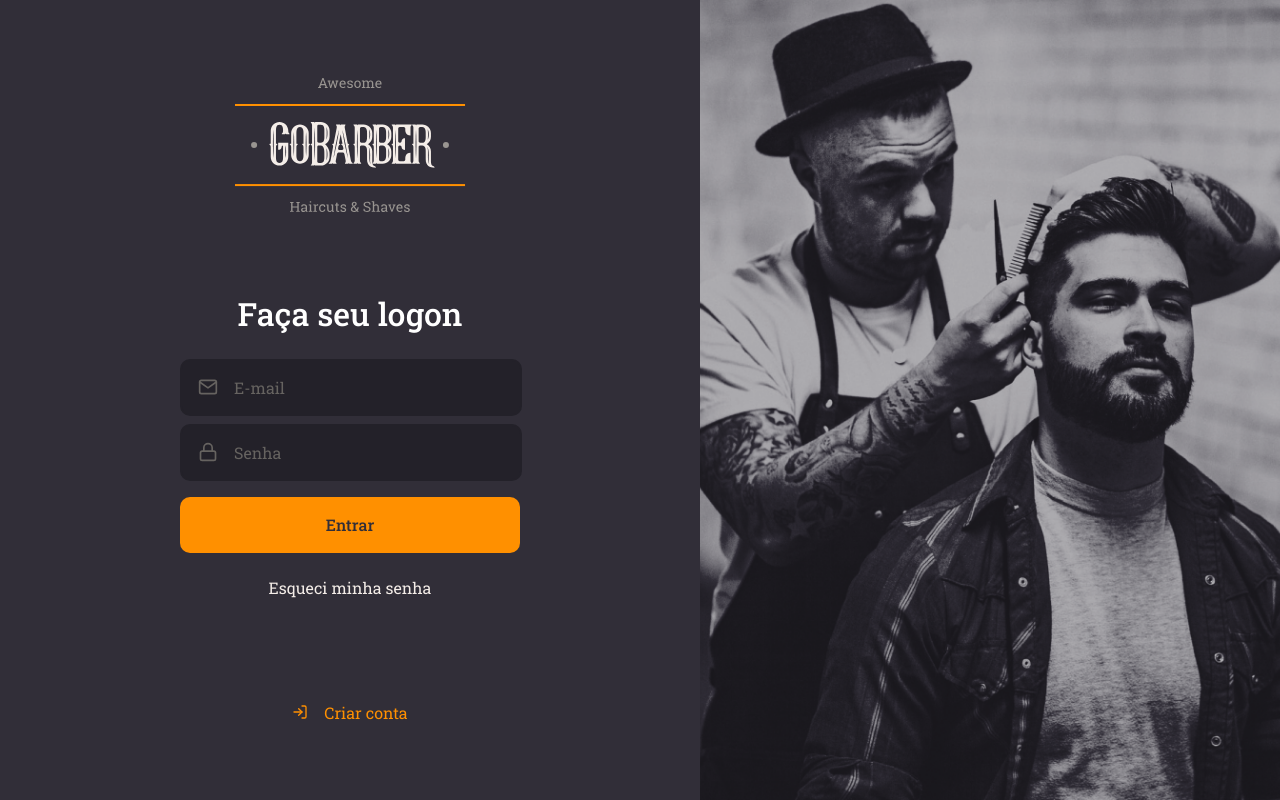
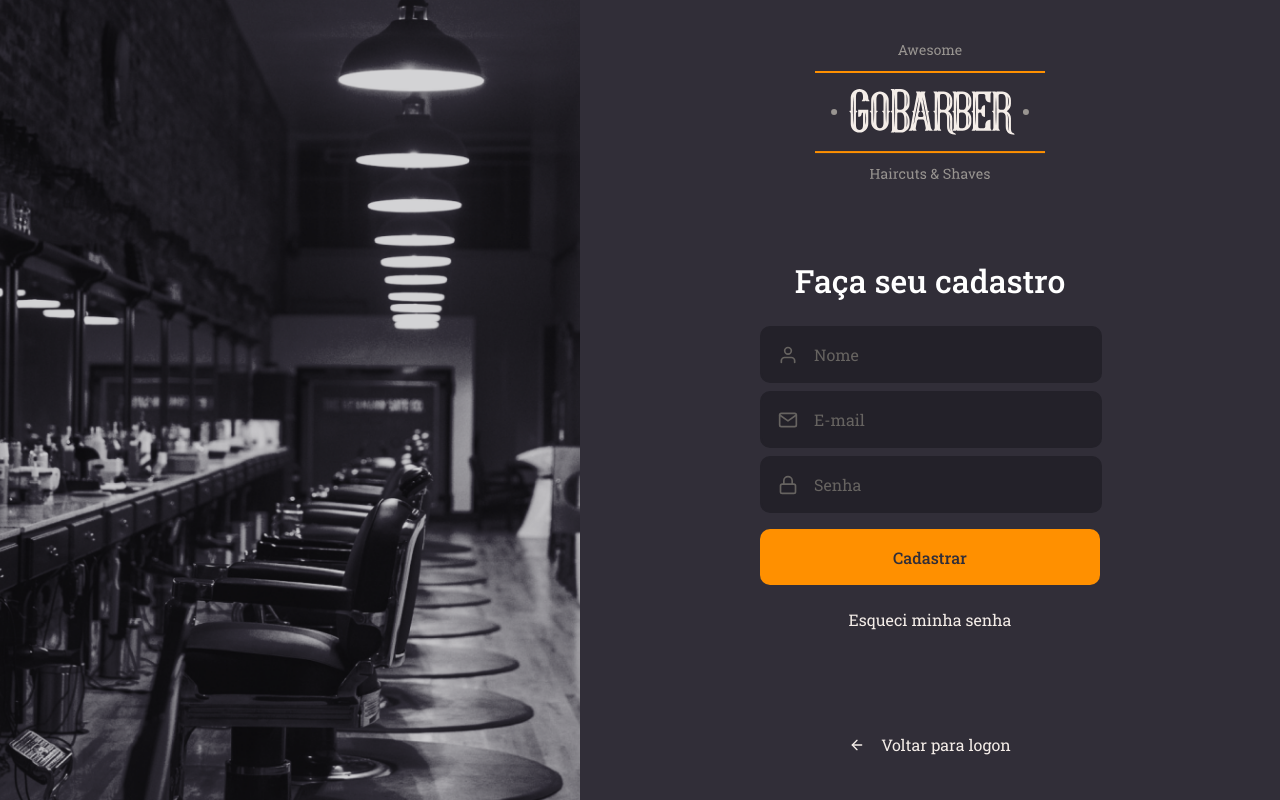
Before and after one commit to RenanRPDR/gobarber-web, a React (Create React App) app: page / in a window 1280 px wide. Built offline with nearby package versions, Linux system fonts and the light colour scheme.

Commit message:
Pagina de cadastro pronta.

```diff
--- a/src/App.tsx
+++ b/src/App.tsx
@@ -1,11 +1,13 @@
 import React from 'react';
 
-import SignIn from './pages/SignIn';
+// import SignIn from './pages/SignIn';
+import SignUp from './pages/SignUp';
 import GlobalStyle from './styles/global';
 
 const App: React.FC = () => (
   <>
-    <SignIn />
+    <SignUp />
+
     <GlobalStyle />
   </>
 );
--- /dev/null
+++ b/src/pages/SignUp/index.tsx
@@ -0,0 +1,44 @@
+import React from 'react';
+
+import { FiArrowLeft, FiMail, FiUser, FiLock } from 'react-icons/fi';
+
+import logoImg from '../../assets/logo.svg';
+
+import Input from '../../components/Input';
+import Button from '../../components/Button';
+
+import { Container, Content, Background } from './styles';
+
+const SignUp: React.FC = () => (
+  <Container>
+    <Background />
+    <Content>
+      <img src={logoImg} alt="GoBarber" />
+
+      <form>
+        <h1>Faça seu cadastro</h1>
+
+        <Input name="name" icon={FiUser} placeholder="Nome" />
+        <Input name="email" icon={FiMail} placeholder="E-mail" />
+
+        <Input
+          name="password"
+          icon={FiLock}
+          type="password"
+          placeholder="Senha"
+        />
+
+        <Button type="submit">Cadastrar</Button>
+
+        <a href="forgot">Esqueci minha senha</a>
+      </form>
+
+      <a href="login ">
+        <FiArrowLeft />
+        Voltar para logon
+      </a>
+    </Content>
+  </Container>
+);
+
+export default SignUp;
--- /dev/null
+++ b/src/pages/SignUp/styles.ts
@@ -0,0 +1,66 @@
+import styled from 'styled-components';
+import { shade } from 'polished';
+import signUpBackgroundImg from '../../assets/sign-up-background.png';
+
+export const Container = styled.div`
+  height: 100vh;
+
+  display: flex;
+  align-items: stretch;
+`;
+
+export const Content = styled.div`
+  display: flex;
+  flex-direction: column;
+  align-items: center;
+  justify-content: center;
+
+  width: 100%;
+  max-width: 700px;
+
+  form {
+    margin: 80px 0;
+    width: 340px;
+    text-align: center;
+
+    h1 {
+      margin-bottom: 24px;
+    }
+
+    a {
+      color: #f4ede8;
+      display: block;
+      margin-top: 24px;
+      text-decoration: none;
+      transition: color 0.4s;
+
+      &:hover {
+        color: ${shade(0.4, '#f4ede8')};
+      }
+    }
+  }
+
+  > a {
+    color: #f4ede8;
+    display: block;
+    margin-top: 24px;
+    text-decoration: none;
+    transition: color 0.4s;
+
+    display: flex;
+    align-items: center;
+
+    svg {
+      margin-right: 16px;
+    }
+    &:hover {
+      color: ${shade(0.4, '#f4ede8')};
+    }
+  }
+`;
+
+export const Background = styled.div`
+  flex: 1;
+  background: url(${signUpBackgroundImg}) no-repeat center;
+  background-size: cover;
+`;
```
Also changed, not shown: src/assets/sign-up-background.png (added).
